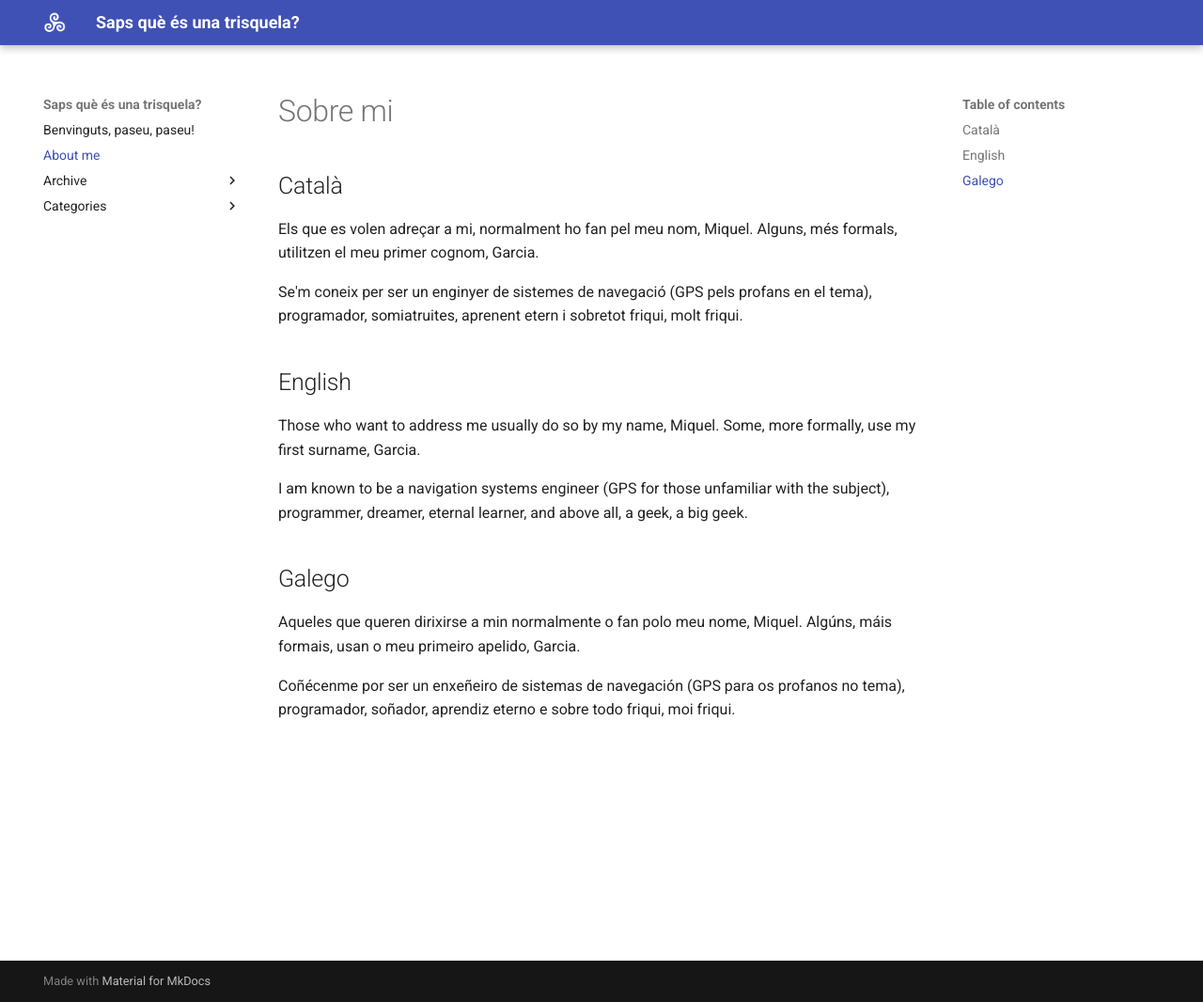
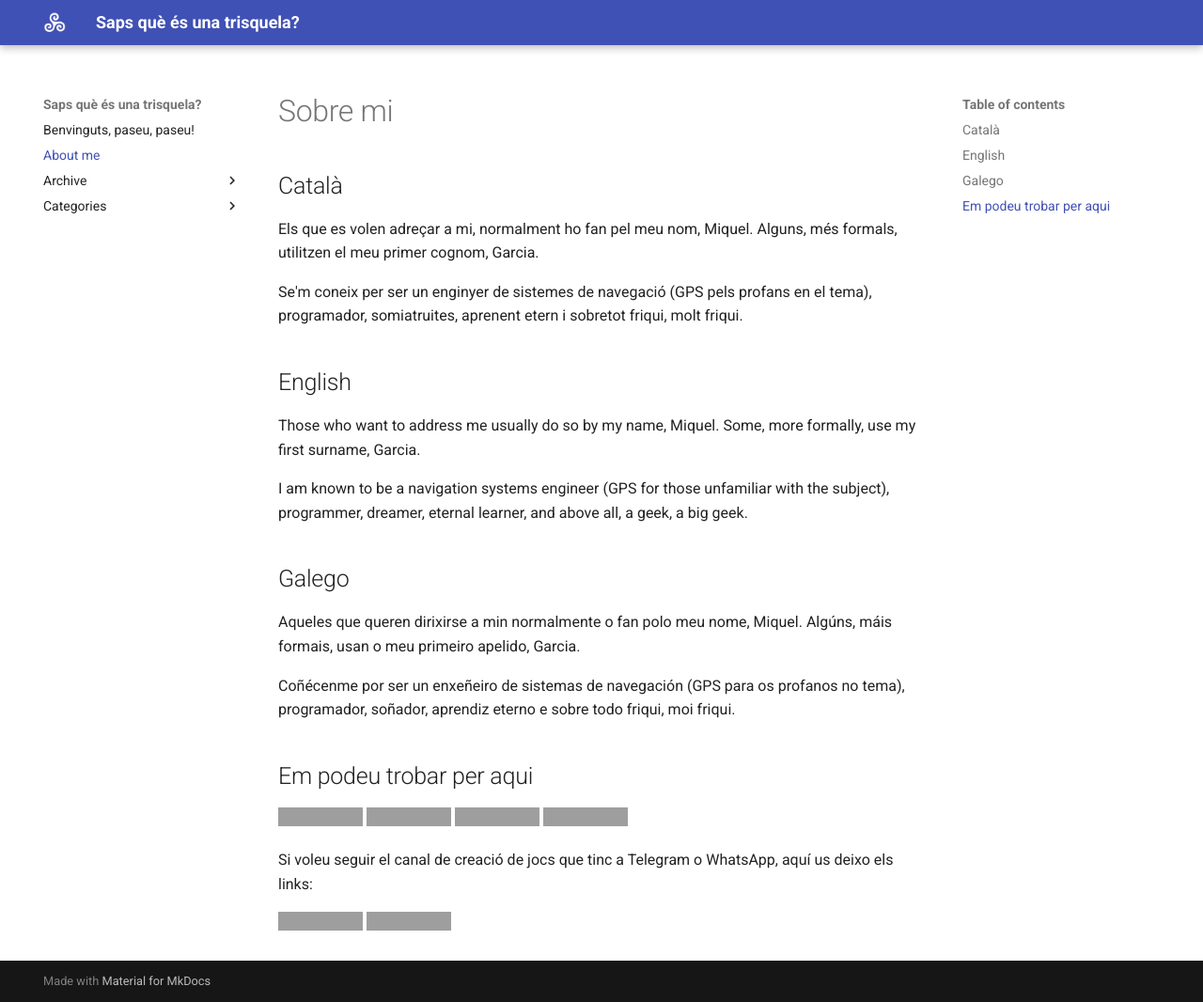
Before and after one commit to mgfernan/mgfernan.github.io, an MkDocs documentation site: the page built from docs/about.md, in a window 1280 px wide and 1066 px high. Shown: the whole window at 94% size. Built offline with MkDocs 1.6.1 and Material for MkDocs 9.7.7, drawn with Linux system fonts in a browser that asks for light colours; grey boxes are pictures that could not be loaded.

Commit message:
refactor: move some social links to about me section

```diff
--- a/docs/about.md
+++ b/docs/about.md
@@ -17,3 +17,19 @@ I am known to be a navigation systems engineer (GPS for those unfamiliar with th
 Aqueles que queren dirixirse a min normalmente o fan polo meu nome, Miquel. Algúns, máis formais, usan o meu primeiro apelido, Garcia.
 
 Coñécenme por ser un enxeñeiro de sistemas de navegación (GPS para os profanos no tema), programador, soñador, aprendiz eterno e sobre todo friqui, moi friqui.
+
+
+## Em podeu trobar per aqui
+
+[![Mastodon Follow](https://img.shields.io/mastodon/follow/112557226124179626)](https://mastodon.social/@mgfernan)
+[![Twitter](https://img.shields.io/badge/Twitter-Follow-1da1f2?style=flat&logo=twitter)](https://www.twitter.com/miquelgarciaf)
+[![BoardGameGeek](https://img.shields.io/badge/BoardGameGeek-Discover-cf8525?style=flat&logo=boardgamegeek)](https://boardgamegeek.com/user/Tryskele)
+[![LinkedIn](https://img.shields.io/badge/LinkedIn-Connect-blue?style=flat&logo=linkedin)](https://www.linkedin.com/in/miquelgarcia/)
+
+Si voleu seguir el canal de creació de jocs que tinc a Telegram o WhatsApp, aquí us deixo
+els links:
+
+[![Els jocs de la trisquela](https://img.shields.io/badge/Els%20jocs%20de%20la%20trisquela-a%20Telegram-blue?style=flat&logo=telegram)](https://t.me/+TNSVpWdLw2V_FyIF)
+[![Els jocs de la trisquela](https://img.shields.io/badge/Els%20jocs%20de%20la%20trisquela-a%20Whatsapp-green?style=flat&logo=whatsapp)](https://chat.whatsapp.com/F2qRgrHnC8v86ZL4ue40LW)
+
+<a rel="me" href="https://mastodon.social/@mgfernan"></a>
```
Also changed, not shown: docs/index.md (+0 -9 lines).
